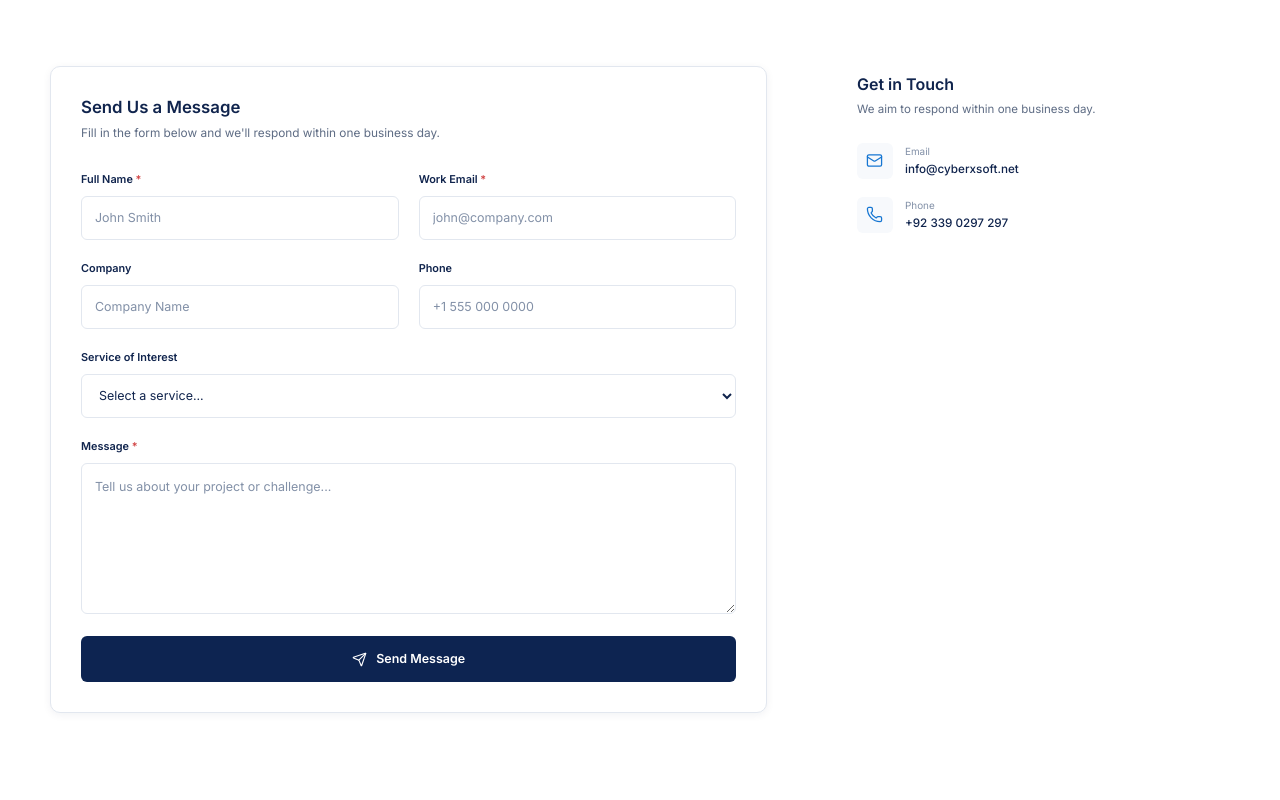
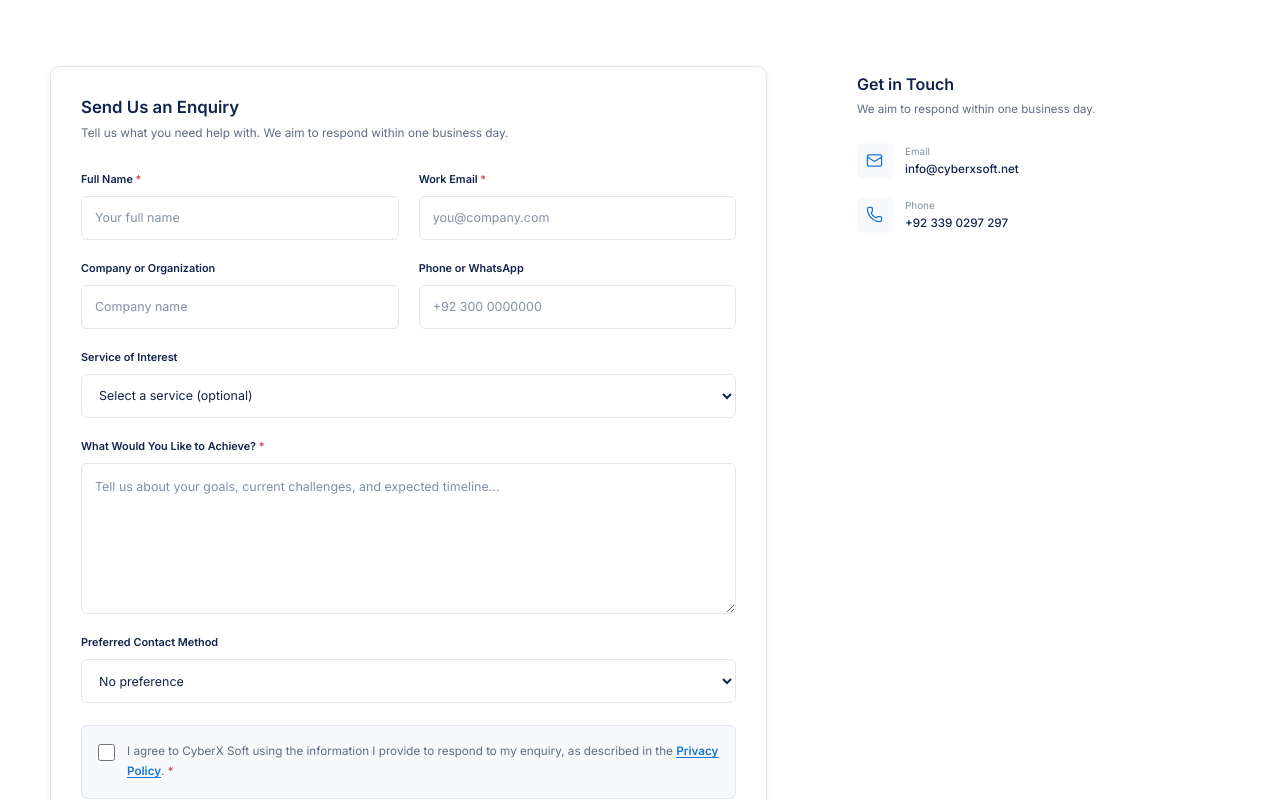
Before and after one commit to Furqan54/CyberXSoftStudio.net, a React (Vite) app in the folder client/: page /contact in a window 1280 px wide. Shown: the part 620-1420 px from the top of the page. Built offline with nearby package versions, Linux system fonts and the light colour scheme.

Commit message:
Update contact form and backend enquiry validation

```diff
--- a/client/src/features/contact/ContactForm.jsx
+++ b/client/src/features/contact/ContactForm.jsx
@@ -1,10 +1,15 @@
+
 import { useState } from "react";
+import { Link } from "react-router-dom";
 import { Send } from "lucide-react";
 
 import { services } from "../services/servicesData";
 
+import "./contactFormExtras.css";
+
 function ContactForm() {
   const [isSubmitting, setIsSubmitting] = useState(false);
+
   const [formMessage, setFormMessage] = useState({
     type: "",
     text: "",
@@ -13,27 +18,71 @@ function ContactForm() {
   const handleSubmit = async (event) => {
     event.preventDefault();
 
-    setIsSubmitting(true);
+    const form = event.currentTarget;
+    const formData = new FormData(form);
+
+    const getText = (fieldName) =>
+      String(formData.get(fieldName) ?? "").trim();
+
+    const payload = {
+      fullName: getText("fullName"),
+      workEmail: getText("workEmail"),
+      company: getText("company"),
+      phone: getText("phone"),
+      service: getText("service"),
+      message: getText("message"),
+      preferredContactMethod: getText(
+        "preferredContactMethod"
+      ),
+      privacyConsent:
+        formData.get("privacyConsent") === "on",
+    };
+
     setFormMessage({
       type: "",
       text: "",
     });
 
-    const form = event.currentTarget;
-    const formData = new FormData(form);
+    if (
+      ["phone", "whatsapp"].includes(
+        payload.preferredContactMethod
+      ) &&
+      !payload.phone
+    ) {
+      setFormMessage({
+        type: "error",
+        text:
+          "Please provide your phone number if you prefer a phone call or WhatsApp.",
+      });
 
-    const payload = {
-      fullName: formData.get("fullName"),
-      workEmail: formData.get("workEmail"),
-      company: formData.get("company"),
-      phone: formData.get("phone"),
-      service: formData.get("service"),
-      message: formData.get("message"),
-    };
+      return;
+    }
+
+    if (!payload.privacyConsent) {
+      setFormMessage({
+        type: "error",
+        text:
+          "Please review and accept the privacy consent before sending your enquiry.",
+      });
+
+      return;
+    }
+
+    setIsSubmitting(true);
 
     try {
+      const apiBaseUrl = (
+        import.meta.env.VITE_API_URL || ""
+      ).replace(/\/+$/, "");
+
+      if (!apiBaseUrl) {
+        throw new Error(
+          "The contact form is temporarily unavailable. Please email info@cyberxsoft.net."
+        );
+      }
+
       const response = await fetch(
-        `${import.meta.env.VITE_API_URL}/api/contact`,
+        `${apiBaseUrl}/api/contact`,
         {
           method: "POST",
           headers: {
@@ -43,19 +92,21 @@ function ContactForm() {
         }
       );
 
-      const result = await response.json();
+      const result = await response
+        .json()
+        .catch(() => ({}));
 
       if (!response.ok) {
         throw new Error(
-          result.message || "Unable to submit your enquiry."
+          result.message ||
+            "Unable to submit your enquiry. Please try again."
         );
       }
 
       setFormMessage({
         type: "success",
         text:
-          result.message ||
-          "Your enquiry has been received.",
+          "Thank you. Your enquiry has been received. A member of the CyberX Soft team will contact you using the details provided.",
       });
 
       form.reset();
@@ -77,11 +128,11 @@ function ContactForm() {
       onSubmit={handleSubmit}
     >
       <div className="contact-form__header">
-        <h2>Send Us a Message</h2>
+        <h2>Send Us an Enquiry</h2>
 
         <p>
-          Fill in the form below and we'll respond within one
-          business day.
+          Tell us what you need help with. We aim to
+          respond within one business day.
         </p>
       </div>
 
@@ -95,9 +146,10 @@ function ContactForm() {
             id="fullName"
             name="fullName"
             type="text"
-            placeholder="John Smith"
+            placeholder="Your full name"
             autoComplete="name"
-            maxLength="100"
+            minLength={2}
+            maxLength={100}
             required
           />
         </div>
@@ -111,40 +163,40 @@ function ContactForm() {
             id="workEmail"
             name="workEmail"
             type="email"
-            placeholder="john@company.com"
+            placeholder="you@company.com"
             autoComplete="email"
-            maxLength="150"
+            maxLength={150}
             required
           />
         </div>
 
         <div className="contact-form__field">
           <label htmlFor="company">
-            Company
+            Company or Organization
           </label>
 
           <input
             id="company"
             name="company"
             type="text"
-            placeholder="Company Name"
+            placeholder="Company name"
             autoComplete="organization"
-            maxLength="150"
+            maxLength={150}
           />
         </div>
 
         <div className="contact-form__field">
           <label htmlFor="phone">
-            Phone
+            Phone or WhatsApp
           </label>
 
           <input
             id="phone"
             name="phone"
             type="tel"
-            placeholder="+1 555 000 0000"
+            placeholder="+92 300 0000000"
             autoComplete="tel"
-            maxLength="50"
+            maxLength={50}
           />
         </div>
 
@@ -159,7 +211,7 @@ function ContactForm() {
             defaultValue=""
           >
             <option value="">
-              Select a service...
+              Select a service (optional)
             </option>
 
             {services.map((service) => (
@@ -167,32 +219,96 @@ function ContactForm() {
                 key={service.id}
                 value={service.slug}
               >
-                {service.name}
+                {service.slug ===
+                "talent-augmentation-delivery-support"
+                  ? "Staff Augmentation & Delivery Support"
+                  : service.name}
               </option>
             ))}
+
+            <option value="not-sure-yet">
+              Not sure yet
+            </option>
           </select>
         </div>
 
         <div className="contact-form__field contact-form__field--full">
           <label htmlFor="message">
-            Message <span>*</span>
+            What Would You Like to Achieve?{" "}
+            <span>*</span>
           </label>
 
           <textarea
             id="message"
             name="message"
-            rows="6"
-            placeholder="Tell us about your project or challenge..."
-            maxLength="3000"
+            rows={6}
+            placeholder="Tell us about your goals, current challenges, and expected timeline..."
+            minLength={10}
+            maxLength={3000}
             required
           />
         </div>
+
+        <div className="contact-form__field contact-form__field--full">
+          <label htmlFor="preferredContactMethod">
+            Preferred Contact Method
+          </label>
+
+          <select
+            id="preferredContactMethod"
+            name="preferredContactMethod"
+            defaultValue=""
+          >
+            <option value="">
+              No preference
+            </option>
+
+            <option value="email">
+              Email
+            </option>
+
+            <option value="phone">
+              Phone Call
+            </option>
+
+            <option value="whatsapp">
+              WhatsApp
+            </option>
+          </select>
+        </div>
+      </div>
+
+      <div className="contact-form__privacy">
+        <input
+          id="privacyConsent"
+          name="privacyConsent"
+          type="checkbox"
+          required
+        />
+
+        <label htmlFor="privacyConsent">
+          I agree to CyberX Soft using the
+          information I provide to respond to
+          my enquiry, as described in the{" "}
+          <Link
+            to="/privacy-policy"
+            target="_blank"
+            rel="noopener noreferrer"
+          >
+            Privacy Policy
+          </Link>
+          . <span aria-hidden="true">*</span>
+        </label>
       </div>
 
       {formMessage.text && (
         <div
           className={`contact-form__message contact-form__message--${formMessage.type}`}
-          role="status"
+          role={
+            formMessage.type === "error"
+              ? "alert"
+              : "status"
+          }
           aria-live="polite"
         >
           {formMessage.text}
@@ -212,7 +328,7 @@ function ContactForm() {
 
         {isSubmitting
           ? "Sending..."
-          : "Send Message"}
+          : "Send Enquiry"}
       </button>
     </form>
   );
--- /dev/null
+++ b/client/src/features/contact/contactFormExtras.css
@@ -0,0 +1,68 @@
+
+/* =========================================
+   Contact Form — Privacy Consent
+========================================= */
+
+.contact-form__privacy {
+  display: flex;
+  align-items: flex-start;
+  gap: 12px;
+
+  margin-top: 22px;
+  padding: 16px;
+
+  background: var(--color-background-soft);
+
+  border: 1px solid var(--color-border);
+  border-radius: var(--radius-sm);
+}
+
+.contact-form__privacy input[type="checkbox"] {
+  width: 17px;
+  height: 17px;
+  min-width: 17px;
+
+  margin: 2px 0 0;
+
+  flex-shrink: 0;
+
+  accent-color: #16865f;
+  cursor: pointer;
+}
+
+.contact-form__privacy input[type="checkbox"]:focus-visible {
+  outline: 2px solid #1676d2;
+  outline-offset: 3px;
+}
+
+.contact-form__privacy label {
+  color: var(--color-text-secondary);
+
+  font-size: 0.73rem;
+  line-height: 1.7;
+
+  cursor: pointer;
+}
+
+.contact-form__privacy label a {
+  color: #1676d2;
+  font-weight: var(--font-weight-semibold);
+
+  text-decoration: underline;
+  text-underline-offset: 2px;
+}
+
+.contact-form__privacy label a:hover {
+  color: var(--color-primary);
+}
+
+.contact-form__privacy label span {
+  color: #d14343;
+}
+
+@media (max-width: 640px) {
+  .contact-form__privacy {
+    padding: 13px;
+    gap: 10px;
+  }
+}
```
Also changed, not shown: 2 other files (tests, documents, lock files or other folders).
